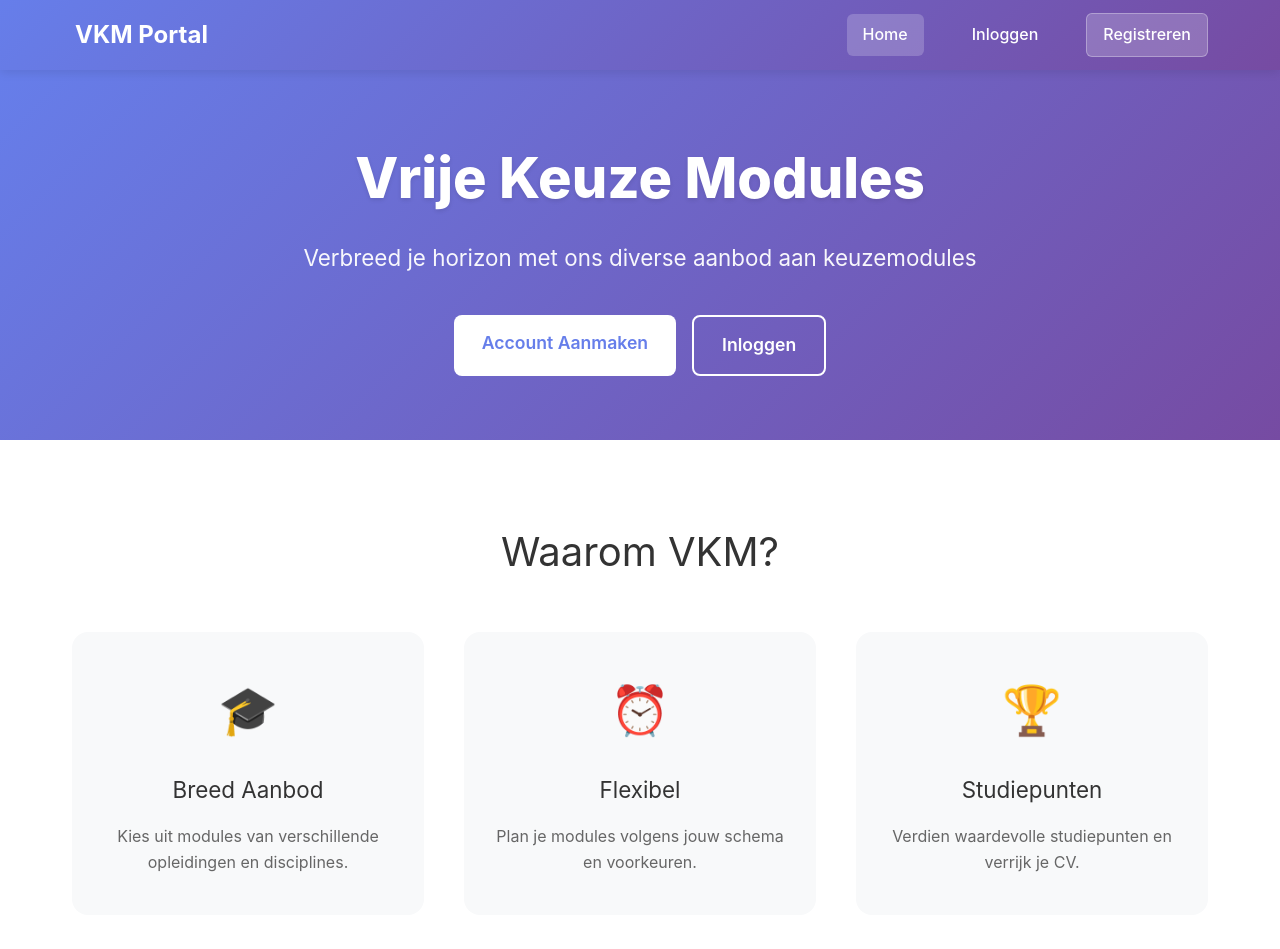
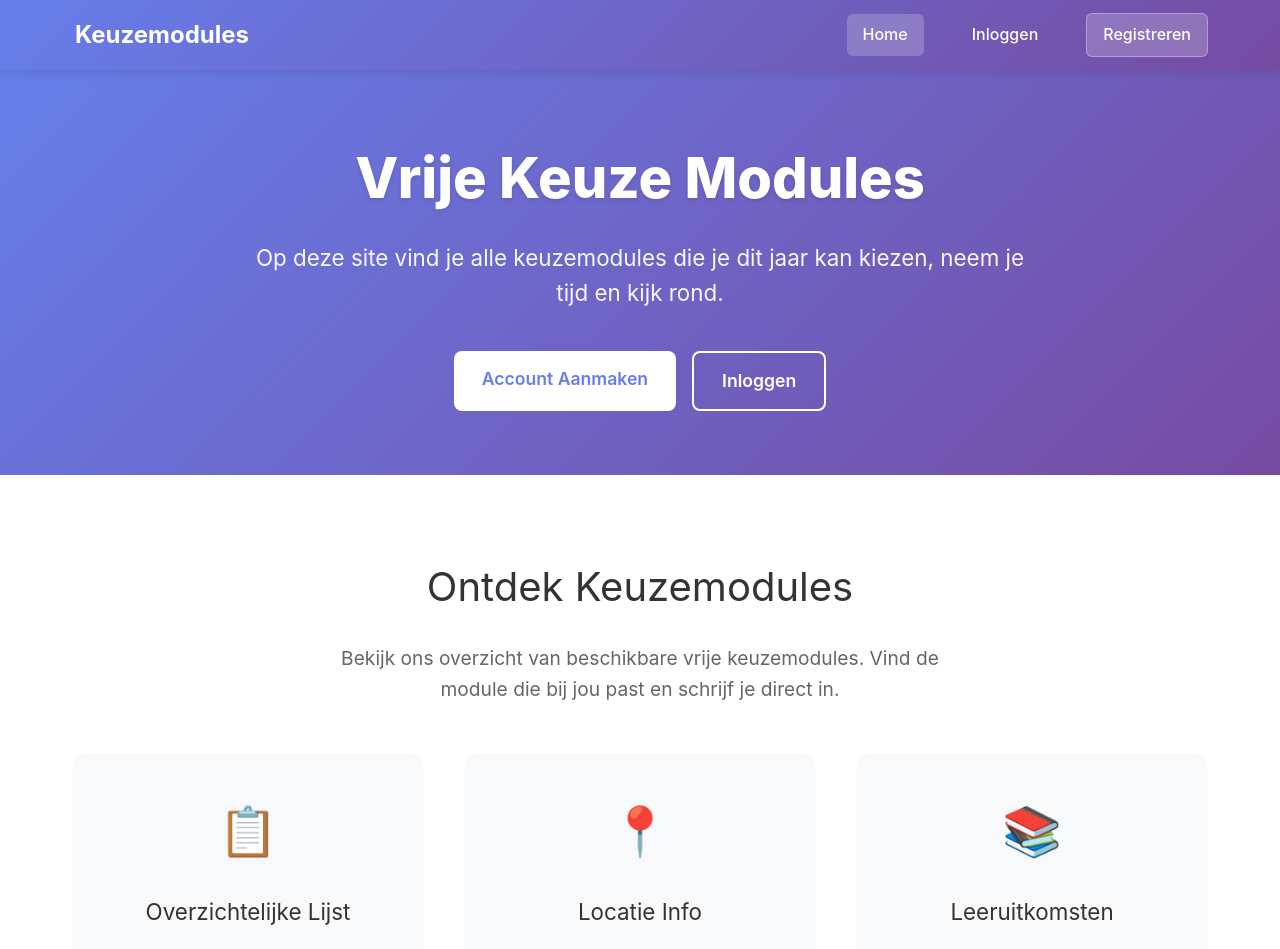
Before and after one commit to Tim5322/VKM, a Vue app: page / in a window 1280 px wide. Shown: the top 949 px of the page. Built offline with nearby package versions, Linux system fonts and the light colour scheme; the HTML template or start-up script is replaced by a standard one.

Commit message:
mooier gemaakt
- paar dingen mooier gemaakt

```diff
--- a/src/App.vue
+++ b/src/App.vue
@@ -23,7 +23,7 @@ const logout = () => {
       <div class="nav-container">
         <!-- Logo/Brand -->
         <RouterLink to="/" class="nav-brand">
-          <h2>VKM Portal</h2>
+          <h2>Keuzemodules</h2>
         </RouterLink>
 
         <!-- Navigatie links -->
@@ -38,8 +38,8 @@ const logout = () => {
 
           <!-- Als wel ingelogd -->
           <template v-else>
-            <RouterLink to="/dashboard" class="nav-link">Dashboard</RouterLink>
-            <RouterLink to="/modules" class="nav-link">Modules</RouterLink>
+            <RouterLink to="/favorieten" class="nav-link">Favorieten</RouterLink>
+            <RouterLink to="/keuzemodules" class="nav-link">Keuzemodules</RouterLink>
             <button @click="logout" class="nav-link nav-logout">Uitloggen</button>
           </template>
         </div>
--- a/src/views/HomeView.vue
+++ b/src/views/HomeView.vue
@@ -9,12 +9,12 @@ const isLoggedIn = () => {
 }
 
 // Navigatie functies
-const goToModules = () => {
-  router.push('/modules')
+const goToKeuzemodules = () => {
+  router.push('/keuzemodules')
 }
 
-const goToDashboard = () => {
-  router.push('/dashboard')
+const goToFavorieten = () => {
+  router.push('/favorieten')
 }
 </script>
 
@@ -25,16 +25,16 @@ const goToDashboard = () => {
       <div class="hero-content">
         <h1 class="hero-title">Vrije Keuze Modules</h1>
         <p class="hero-subtitle">
-          Verbreed je horizon met ons diverse aanbod aan keuzemodules
+          Op deze site vind je alle keuzemodules die je dit jaar kan kiezen, neem je tijd en kijk rond.
         </p>
 
         <!-- Als ingelogd -->
         <div v-if="isLoggedIn()" class="hero-actions">
-          <button @click="goToDashboard" class="btn btn-primary">
-            Naar Dashboard
+          <button @click="goToFavorieten" class="btn btn-primary">
+            Mijn Favorieten
           </button>
-          <button @click="goToModules" class="btn btn-secondary">
-            Bekijk Modules
+          <button @click="goToKeuzemodules" class="btn btn-secondary">
+            Bekijk Keuzemodules
           </button>
         </div>
 
@@ -53,24 +53,28 @@ const goToDashboard = () => {
     <!-- Info sectie -->
     <section class="info-section">
       <div class="container">
-        <h2>Waarom VKM?</h2>
+        <h2>Ontdek Keuzemodules</h2>
+        <p class="info-description">
+          Bekijk ons overzicht van beschikbare vrije keuzemodules.
+          Vind de module die bij jou past en schrijf je direct in.
+        </p>
         <div class="features">
           <div class="feature-card">
-            <div class="feature-icon">🎓</div>
-            <h3>Breed Aanbod</h3>
-            <p>Kies uit modules van verschillende opleidingen en disciplines.</p>
+            <div class="feature-icon">📋</div>
+            <h3>Overzichtelijke Lijst</h3>
+            <p>Alle beschikbare keuzemodules op één plek, makkelijk te vergelijken.</p>
           </div>
 
           <div class="feature-card">
-            <div class="feature-icon">⏰</div>
-            <h3>Flexibel</h3>
-            <p>Plan je modules volgens jouw schema en voorkeuren.</p>
+            <div class="feature-icon">📍</div>
+            <h3>Locatie Info</h3>
+            <p>Zie direct waar elke module wordt gegeven: Den Bosch, Breda of Tilburg.</p>
           </div>
 
           <div class="feature-card">
-            <div class="feature-icon">🏆</div>
-            <h3>Studiepunten</h3>
-            <p>Verdien waardevolle studiepunten en verrijk je CV.</p>
+            <div class="feature-icon">📚</div>
+            <h3>Leeruitkomsten</h3>
+            <p>Krijg meteen informatie over de leeruitkomsten van de keuzemodule en weet wat je te wachten staat.</p>
           </div>
         </div>
       </div>
@@ -79,7 +83,7 @@ const goToDashboard = () => {
     <!-- CTA sectie (alleen als niet ingelogd) -->
     <section v-if="!isLoggedIn()" class="cta-section">
       <div class="container">
-        <h2>Klaar om te beginnen?</h2>
+        <h2>Wil jij zien welke keuzemodules er zijn?</h2>
         <p>Maak vandaag nog een account aan en ontdek ons modulenaanbod.</p>
         <router-link to="/register" class="btn btn-large btn-primary">
           Registreer Nu
@@ -186,7 +190,16 @@ const goToDashboard = () => {
   text-align: center;
   font-size: 2.5rem;
   color: #333;
-  margin-bottom: 3rem;
+  margin-bottom: 1.5rem;
+}
+
+.info-description {
+  text-align: center;
+  font-size: 1.2rem;
+  color: #666;
+  line-height: 1.6;
+  max-width: 600px;
+  margin: 0 auto 3rem;
 }
 
 .features {
```
